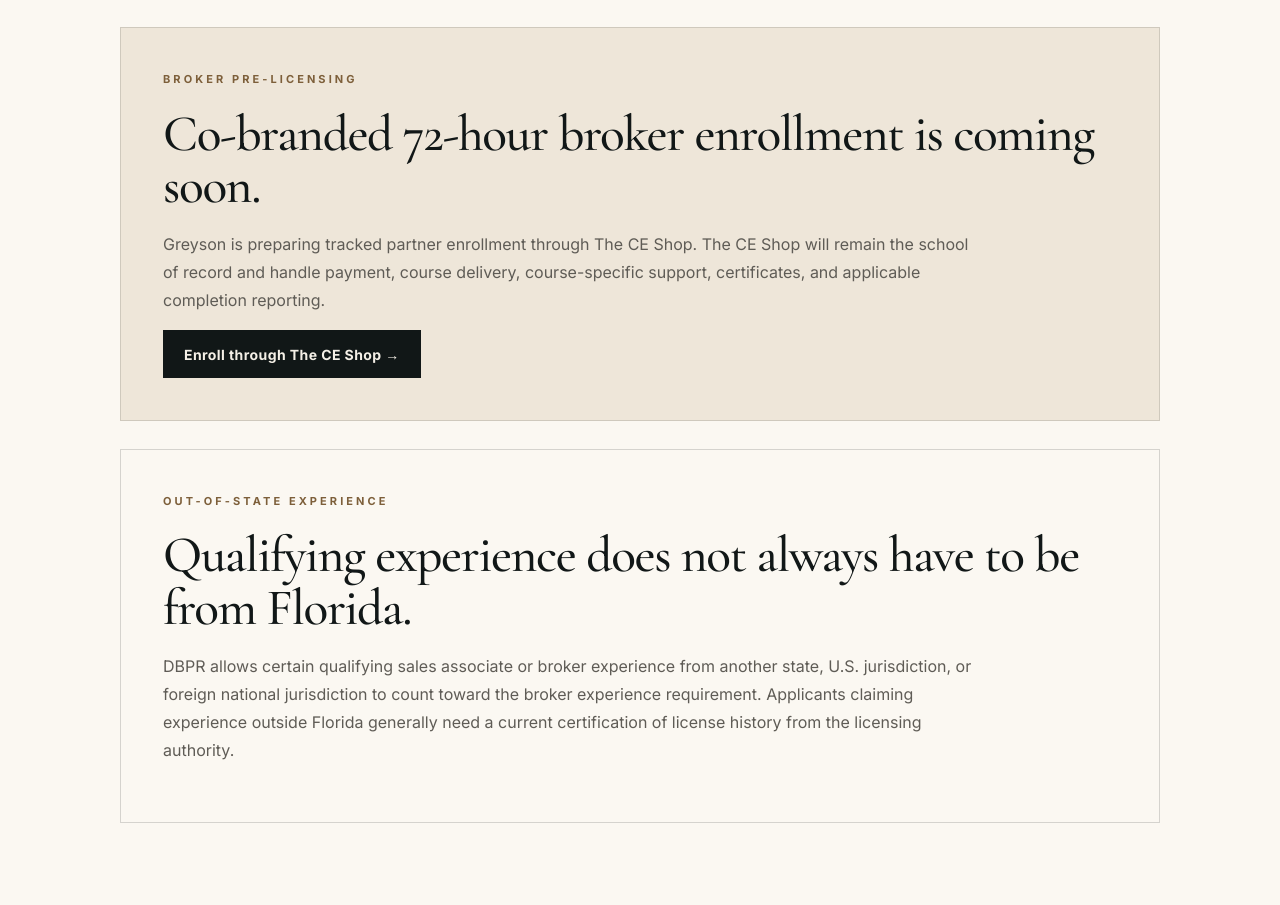
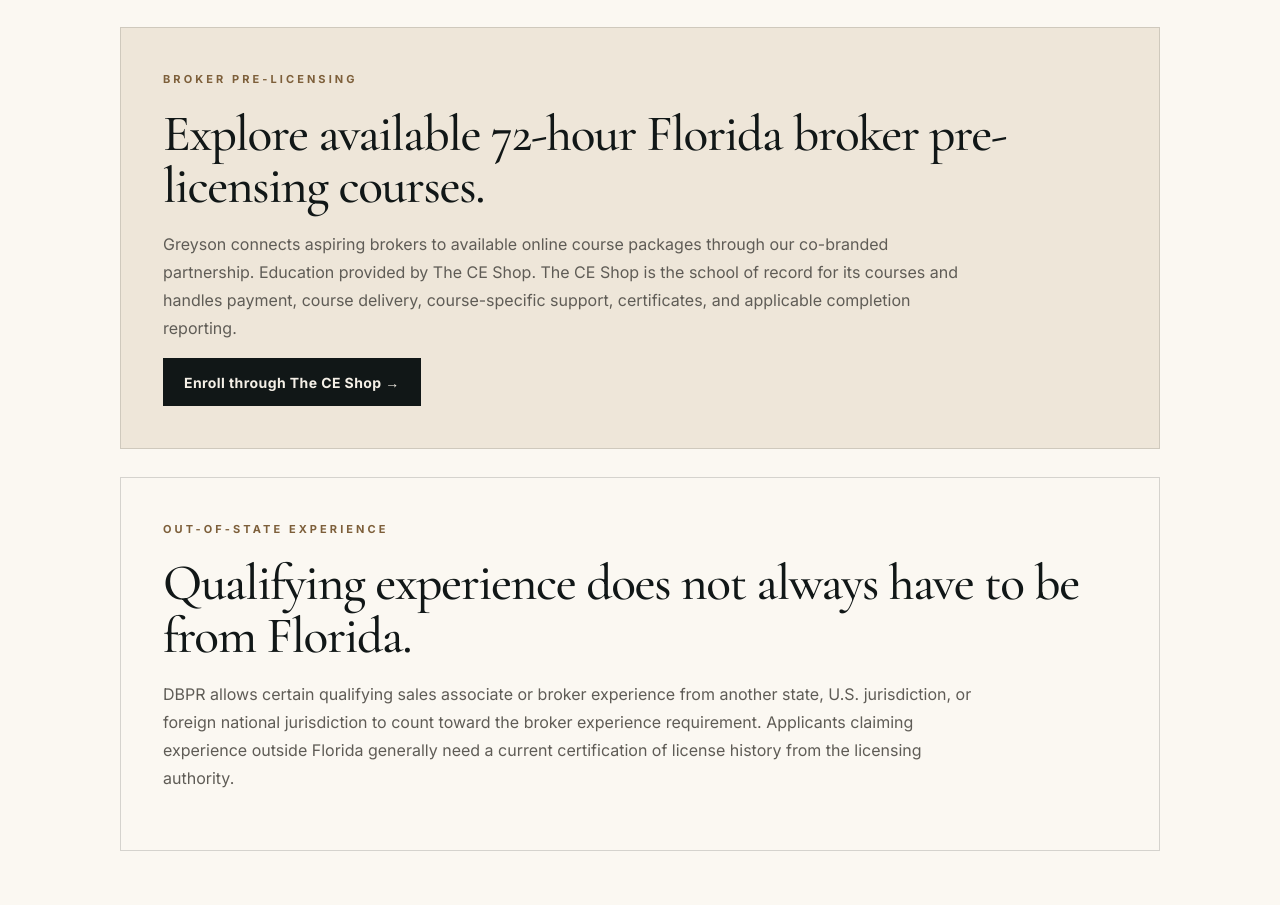
Before and after one commit to BrianLook/Greyson-Institute-Website, a Next.js app: page /how-to-become-florida-real-estate-broker in a window 1280 px wide. Shown: the part 3104-4009 px from the top of the page. Built offline with nearby package versions, Linux system fonts and the light colour scheme.

Commit message:
Align Greyson course guides with live affiliate enrollment and pending instructor availability

```diff
--- a/app/how-to-become-florida-real-estate-broker/page.tsx
+++ b/app/how-to-become-florida-real-estate-broker/page.tsx
@@ -318,7 +318,7 @@ export default function BrokerPathPage() {
         >
           <p className="eyebrow">BROKER PRE-LICENSING</p>
 
-          <h2>Co-branded 72-hour broker enrollment is coming soon.</h2>
+          <h2>Explore available 72-hour Florida broker pre-licensing courses.</h2>
 
           <p
             style={{
@@ -327,10 +327,11 @@ export default function BrokerPathPage() {
               lineHeight: 1.75,
             }}
           >
-            Greyson is preparing tracked partner enrollment through The CE
-            Shop. The CE Shop will remain the school of record and handle
-            payment, course delivery, course-specific support, certificates,
-            and applicable completion reporting.
+            Greyson connects aspiring brokers to available online course
+            packages through our co-branded partnership. Education provided
+            by The CE Shop. The CE Shop is the school of record for its courses
+            and handles payment, course delivery, course-specific support,
+            certificates, and applicable completion reporting.
           </p>
 
           <PartnerEnrollmentButton course="floridaBrokerPreLicense72" />
```
